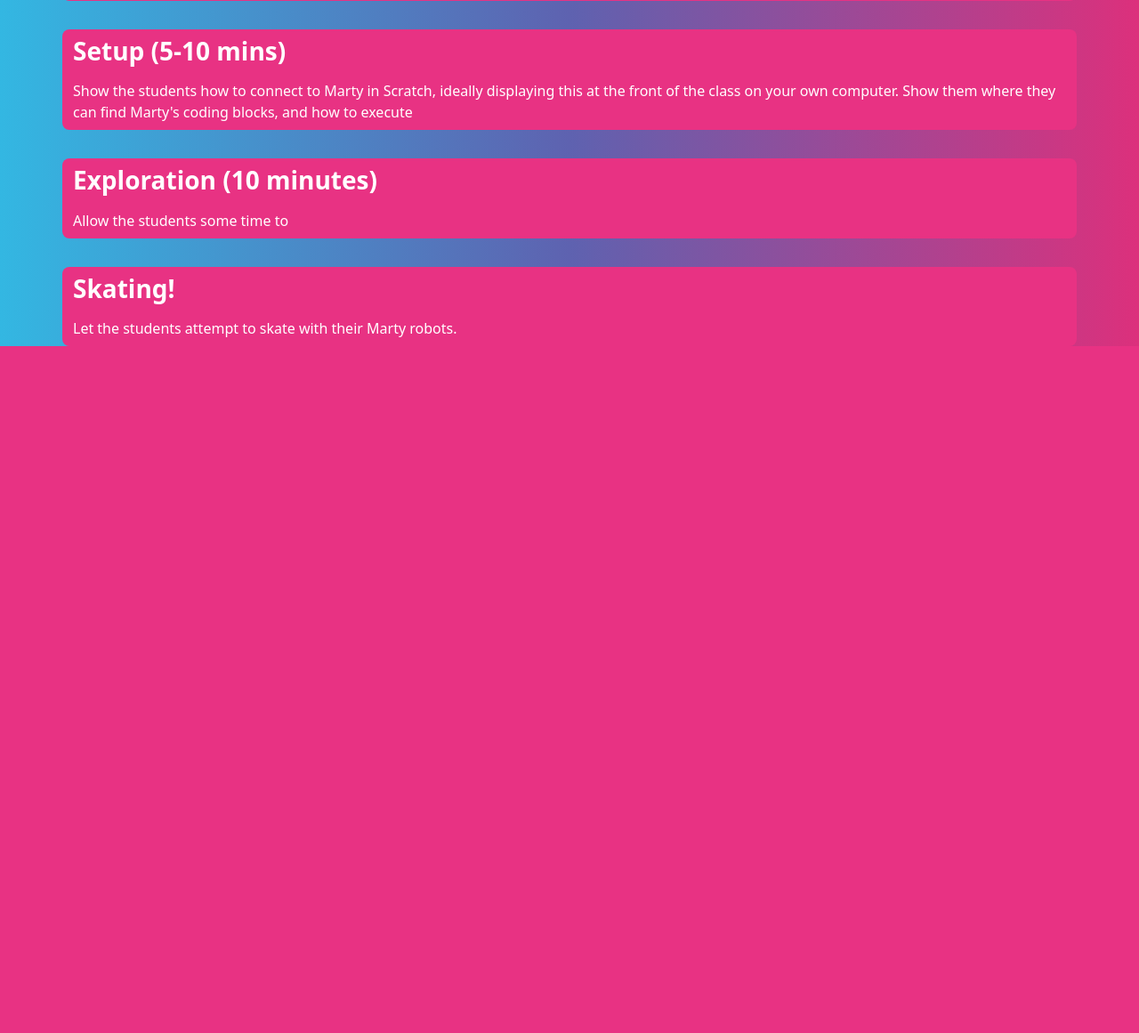
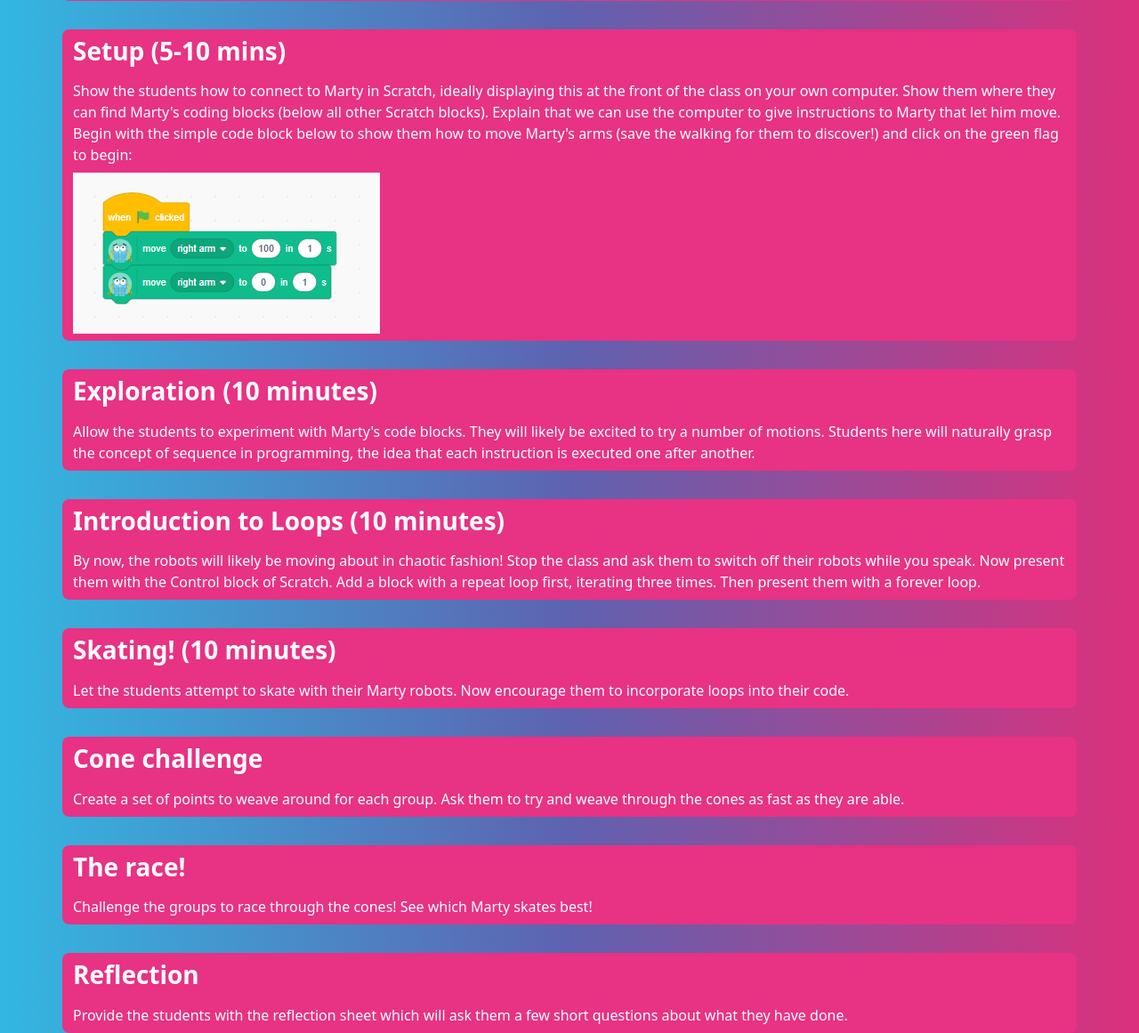
Before and after one commit to rollytrinity/cic-site, a Flask app: page /teachers in a window 1280 px wide. Shown: the part 1474-2635 px from the top of the page at 89% size. Before the commit the page ends 1863 px from the top, so only its background shows below. Run offline with Flask 3, Linux system fonts and the light colour scheme.

Commit message:
more lesson plan work

```diff
--- a/templates/home.html
+++ b/templates/home.html
@@ -17,7 +17,7 @@
 
 <div class="container rounded bg-primary">
     <h3>What age is the lesson plan aimed at?</h3>
-    The lesson should suit children aged 9-11.
+    The lesson should suit children aged 7-9.
     <div class = "pb-1"></div>
 </div>
 
@@ -25,7 +25,7 @@
 
 <div class="container rounded bg-primary">
     <h3>How long should I expect the lesson to last?</h3>
-    Dedicate around two hours to working through this project.
+    Dedicate around an hour to working through this project.
     <div class = "pb-1"></div>
 </div>
 
--- a/templates/teachers.html
+++ b/templates/teachers.html
@@ -9,8 +9,8 @@
     <div class = "pb-1"></div>
     <h3>Resources required:</h3>
     <ul>
-        <li>one Marty robot for every group of 2-4 children (V1 or V2)</li>
-        <li>Marty's skate attachment (3D printable, download file <a href="{{ url_for('static',filename='marty_skates.zip') }}">here</a>)</li>
+        <li>One Marty robot for every group of 2-4 children (V1 or V2)</li>
+        <li>Marty's skate attachment (3D printable, download files <a href="{{ url_for('static',filename='marty_skates.zip') }}">here</a>)</li>
         <li>A computer for each group, set up for Scratch programming with Marty (Scratch programming environment for Marty V1 <a href="https://scratch3beta.robotical.io/">here</a>, alternative for Marty V2 <a href="https://marty-webapp.web.app/marty-blocks">here</a>)</li>
     </ul>
     <div class = "pb-1"></div>
@@ -75,7 +75,11 @@
     <div class = "pb-1"></div>
     <h3>Setup (5-10 mins)</h3>
     Show the students how to connect to Marty in Scratch, ideally displaying this at the front of the class on your own computer.
-    Show them where they can find Marty's coding blocks, and how to execute
+    Show them where they can find Marty's coding blocks (below all other Scratch blocks).
+    Explain that we can use the computer to give instructions to Marty that let him move.
+    Begin with the simple code block below to show them how to move Marty's arms (save the walking for them to discover!) and click on the green flag to begin:
+    <div class = "pb-1"></div>
+    <img src="{{ url_for('static',filename='/images/codeblock1.png') }}">
     <div class = "pb-1"></div>
 </div>
 
@@ -84,7 +88,8 @@
 <div class="container rounded bg-primary">
     <div class = "pb-1"></div>
     <h3>Exploration (10 minutes)</h3>
-    Allow the students some time to
+    Allow the students to experiment with Marty's code blocks. They will likely be excited to try a number of motions.
+    Students here will naturally grasp the concept of sequence in programming, the idea that each instruction is executed one after another.
     <div class = "pb-1"></div>
 </div>
 
@@ -92,9 +97,49 @@
 
 <div class="container rounded bg-primary">
     <div class = "pb-1"></div>
-    <h3>Skating!</h3>
-    Let the students attempt to skate with their Marty robots.
+    <h3>Introduction to Loops (10 minutes)</h3>
+    By now, the robots will likely be moving about in chaotic fashion!
+    Stop the class and ask them to switch off their robots while you speak.
+    Now present them with the Control block of Scratch. Add a block with a repeat loop first, iterating three times.
+    Then present them with a forever loop.
     <div class = "pb-1"></div>
 </div>
 
+<div class = "pb-3"></div>
+
+<div class="container rounded bg-primary">
+    <div class = "pb-1"></div>
+    <h3>Skating! (10 minutes)</h3>
+    Let the students attempt to skate with their Marty robots. Now encourage them to incorporate loops into their code.
+    <div class = "pb-1"></div>
+</div>
+
+<div class = "pb-3"></div>
+
+<div class="container rounded bg-primary">
+    <div class = "pb-1"></div>
+    <h3>Cone challenge</h3>
+    Create a set of points to weave around for each group. Ask them to try and weave through the cones as fast as they are able.
+    <div class = "pb-1"></div>
+</div>
+
+<div class = "pb-3"></div>
+
+<div class="container rounded bg-primary">
+    <div class = "pb-1"></div>
+    <h3>The race!</h3>
+    Challenge the groups to race through the cones! See which Marty skates best!
+    <div class = "pb-1"></div>
+</div>
+
+<div class = "pb-3"></div>
+
+<div class="container rounded bg-primary">
+    <div class = "pb-1"></div>
+    <h3>Reflection</h3>
+    Provide the students with the reflection sheet which will ask them a few short questions about what they have done.
+    <div class = "pb-1"></div>
+</div>
+
+
 {% endblock %}
```
Also changed, not shown: static/images/codeblock1.png (added).
